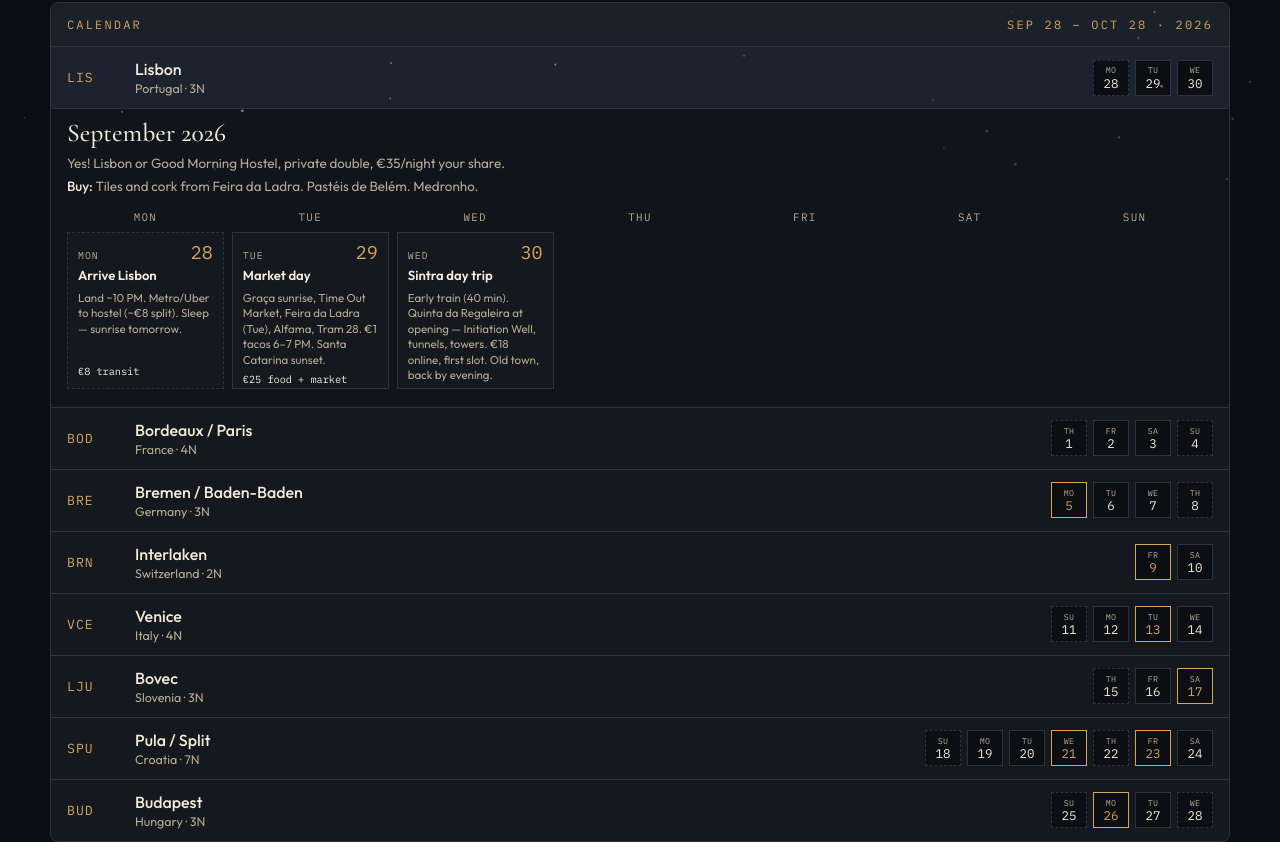
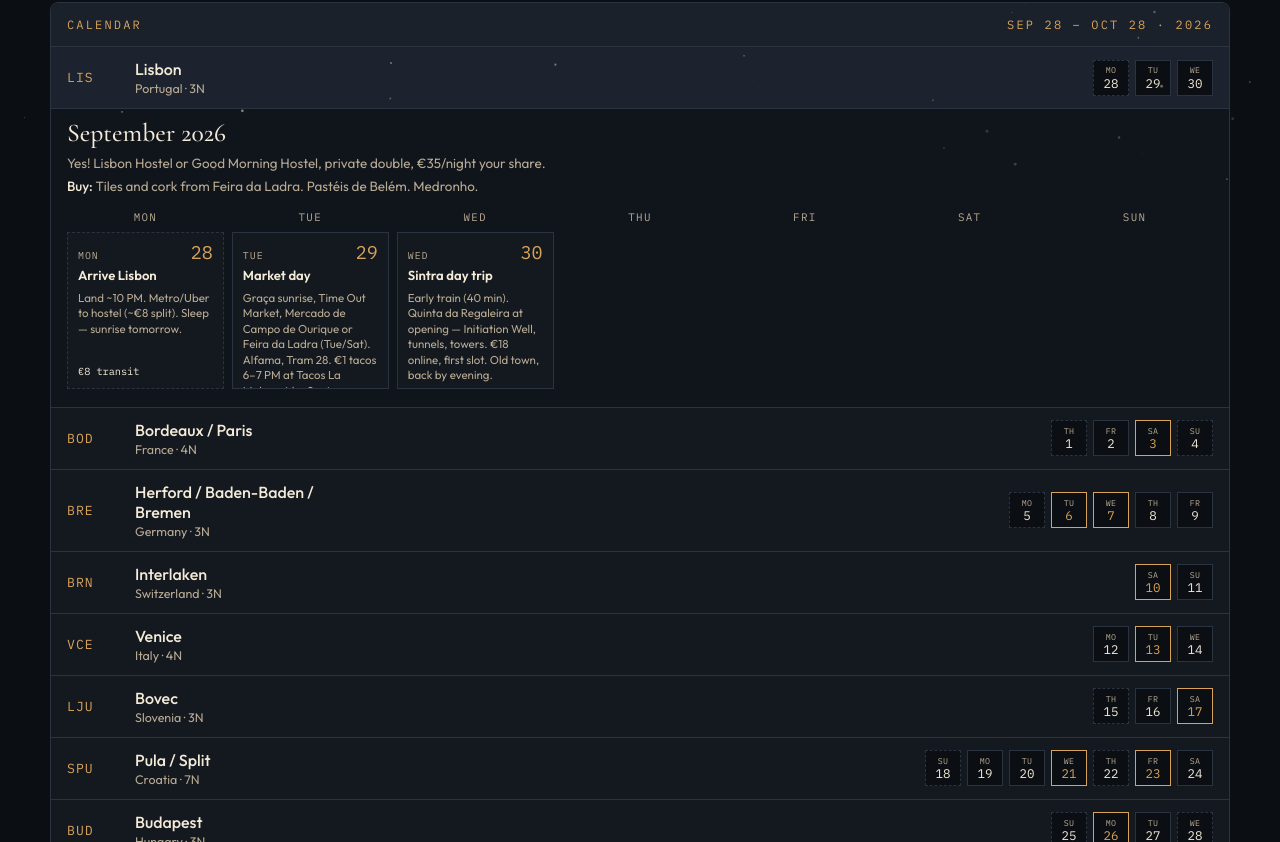
Before and after one commit to leonamotyer/EuropeTrip, a React (Vite) app: page / in a window 1280 px wide. Shown: the part 613-1455 px from the top of the page. Built offline with nearby package versions, Linux system fonts and the light colour scheme.

Commit message:
update itinerary

```diff
--- a/src/data/trip.js
+++ b/src/data/trip.js
@@ -22,7 +22,7 @@ export const trip = {
       month: "September 2026",
       note: "Time Out Market, Alfama, Tram 28. Sintra + Initiation Well.",
       highlight: "Pastéis de nata for the road",
-      stay: "Yes! Lisbon or Good Morning Hostel, private double, €35/night your share.",
+      stay: "Yes! Lisbon Hostel or Good Morning Hostel, private double, €35/night your share.",
       shopping: "Tiles and cork from Feira da Ladra. Pastéis de Belém. Medronho.",
       days: [
         {
@@ -39,7 +39,7 @@ export const trip = {
           n: 29,
           weekday: "Tue",
           title: "Market day",
-          plan: "Graça sunrise, Time Out Market, Feira da Ladra (Tue), Alfama, Tram 28. €1 tacos 6–7 PM. Santa Catarina sunset.",
+          plan: "Graça sunrise, Time Out Market, Mercado de Campo de Ourique or Feira da Ladra (Tue/Sat). Alfama, Tram 28. €1 tacos 6–7 PM at Tacos La Malquerida. Santa Catarina sunset.",
           cost: "€25 food + market",
           tag: "day",
         },
@@ -62,8 +62,8 @@ export const trip = {
       nights: 4,
       code: "BOD",
       month: "October 2026",
-      note: "Marché des Capucins, then TGV to Paris.",
-      highlight: "Oysters at Marché des Capucins",
+      note: "Marché des Capucins, dune buggy at Dune du Pilat, then TGV to Paris.",
+      highlight: "Dune buggy at Dune du Pilat",
       stay: "Bordeaux: The People or Hostel 20, €28/night. Paris (or outskirts) €25/night.",
       shopping: "Cannelés, market tote + cheese from Capucins, small Paris stall souvenir.",
       days: [
@@ -89,10 +89,10 @@ export const trip = {
           iso: "2026-10-03",
           n: 3,
           weekday: "Sat",
-          title: "Bordeaux city",
-          plan: "Second full day: Chartrons, more Capucins or a canelé crawl, riverside walk. Laundry, pack.",
-          cost: "€5 laundry + €20 food",
-          tag: "day",
+          title: "Dune du Pilat",
+          plan: "Train to Arcachon/La Teste-de-Buch (~1 hr). Guided dune buggy through Landes forest and dunes, ~2 hrs, €90. Climb Dune du Pilat after, free. Laundry in Bordeaux, pack.",
+          cost: "€90 buggy + €10 train + €5 laundry + €20 food",
+          tag: "activity",
         },
         {
           iso: "2026-10-04",
@@ -108,12 +108,12 @@ export const trip = {
     {
       id: "de",
       country: "Germany",
-      city: "Bremen / Baden-Baden",
+      city: "Herford / Baden-Baden / Bremen",
       dates: "Oct 5 – Oct 9",
       nights: 3,
       code: "BRE",
       month: "October 2026",
-      note: "Caracalla Spa, Schnoor quarter, Weser riverbank.",
+      note: "Packsize Herford, Caracalla Spa, then Bremen with Anton.",
       highlight: "2,000-year thermal water",
       stay: "Bremen: Generator (a&o backup), €25/night. Baden-Baden: hostel near Caracalla, €30/night.",
       shopping: "Black Forest ham and bread for the train. A small Badische wine.",
@@ -122,37 +122,45 @@ export const trip = {
           iso: "2026-10-05",
           n: 5,
           weekday: "Mon",
-          title: "Paris → spa day",
-          plan: "Morning ICE from Paris. Packsize Herford stop. Afternoon train to Baden-Baden (~4.5 hrs). Evening: Caracalla Spa, 3 hrs, 18–38°C pools + sauna, €29, open to 10 PM.",
-          cost: "€29 spa",
-          tag: "activity",
+          title: "Packsize Herford",
+          plan: "Morning train from Paris (Eurail). Packsize Herford office visit — tax write-off.",
+          cost: "Eurail",
+          tag: "travel",
         },
         {
           iso: "2026-10-06",
           n: 6,
           weekday: "Tue",
-          title: "Bremen arrive",
-          plan: "Arrive evening, check in. Low-key Schnoor quarter at night, a local brewery.",
-          cost: "€15 food",
-          tag: "day",
+          title: "Baden-Baden",
+          plan: "Afternoon train Herford → Baden-Baden, ~4.5 hrs. Evening: Caracalla Spa — 3 hrs, 18–38°C indoor/outdoor pools + sauna, €29, open to 10 PM.",
+          cost: "€29 spa + €15 food",
+          tag: "activity",
         },
         {
           iso: "2026-10-07",
           n: 7,
           weekday: "Wed",
-          title: "Bremen wander",
-          plan: "Schnoor by day, Weser riverbank, Böttcherstraße. Breath between adrenaline legs. Catch up with your friend.",
+          title: "Spa day",
+          plan: "Full Caracalla spa day — thermal pools and sauna.",
           cost: "€20 food",
-          tag: "day",
+          tag: "activity",
         },
         {
           iso: "2026-10-08",
           n: 8,
           weekday: "Thu",
-          title: "On to Interlaken",
-          plan: "Morning train Baden-Baden → Basel → Interlaken, ~3 hrs, Eurail.",
-          cost: "Eurail",
-          tag: "travel",
+          title: "Bremen",
+          plan: "Wander and relax: Schnoor quarter, Weser riverbank, Böttcherstraße. Low-key — breath between adrenaline legs. Catch up with your friend.",
+          cost: "€20 food",
+          tag: "day",
+        },
+        {
+          iso: "2026-10-09",
+          n: 9,
+          weekday: "Fri",
+          title: "Bremen with Anton",
+          plan: "Explore with Anton.",
+          cost: "",
         },
       ],
     },
@@ -161,30 +169,30 @@ export const trip = {
       country: "Switzerland",
       city: "Interlaken",
       dates: "Oct 9 – Oct 11",
-      nights: 2,
+      nights: 3,
       code: "BRN",
       month: "October 2026",
-      note: "Day hike to Oeschinensee — turquoise lake above Kandersteg.",
-      highlight: "Alpine lake hike from Kandersteg",
+      note: "Canyon swing through a glacier canyon, then Lauterbrunnen or Oeschinensee.",
+      highlight: "90m canyon swing, then 72 waterfalls",
       stay: "Alplodge or Happy Inn Lodge, private double, €55/night. Migros/Coop for every meal.",
       shopping: "Swiss Army knife. One bar from Schuh on Höheweg. That's it.",
       days: [
         {
-          iso: "2026-10-09",
-          n: 9,
-          weekday: "Fri",
-          title: "Oeschinensee hike",
-          plan: "Train Interlaken → Spiez → Kandersteg (~1 hr). Walk 10–15 min to gondola. Ride up, hike ~25 min to the lake, loop the shore. Picnic from Migros. Gondola return CHF 36 (late-season).",
-          cost: "CHF 36 + 15 food",
+          iso: "2026-10-10",
+          n: 10,
+          weekday: "Sat",
+          title: "Lauterbrunnen / Oeschinensee",
+          plan: "Train 15 min. Valley-floor walk under 72 waterfalls, free. Trümmelbach Falls — lifts and tunnels inside the rock, CHF 14. Or Oeschinensee lake hike for the TikTok bench. Back by evening, pack.",
+          cost: "CHF 14 + 12 train + 15 food",
           tag: "activity",
         },
         {
-          iso: "2026-10-10",
-          n: 10,
-          weekday: "Sat",
-          title: "Interlaken easy",
-          plan: "Aare riverbank, Höheweg, supermarket restock. Pack for the Venice train.",
-          cost: "15 food",
+          iso: "2026-10-11",
+          n: 11,
+          weekday: "Sun",
+          title: "Explore",
+          plan: "Explore.",
+          cost: "€5 vaporetto + €20 food",
           tag: "day",
         },
       ],
@@ -202,15 +210,6 @@ export const trip = {
       stay: "Generator Venice or Anda Venice, private double, €40/night.",
       shopping: "Murano glass pendant, pasta stamp, Cannaregio carnival mask.",
       days: [
-        {
-          iso: "2026-10-11",
-          n: 11,
-          weekday: "Sun",
-          title: "Venice arrive",
-          plan: "Train Interlaken → Venice, ~7–9 hrs. Check in. Vaporetto down the Grand Canal at dusk. First cicchetti crawl in Dorsoduro.",
-          cost: "€5 vaporetto + €20 food",
-          tag: "travel",
-        },
         {
           iso: "2026-10-12",
           n: 12,
```
Also changed, not shown: 1 other file (tests, documents, lock files or other folders).
